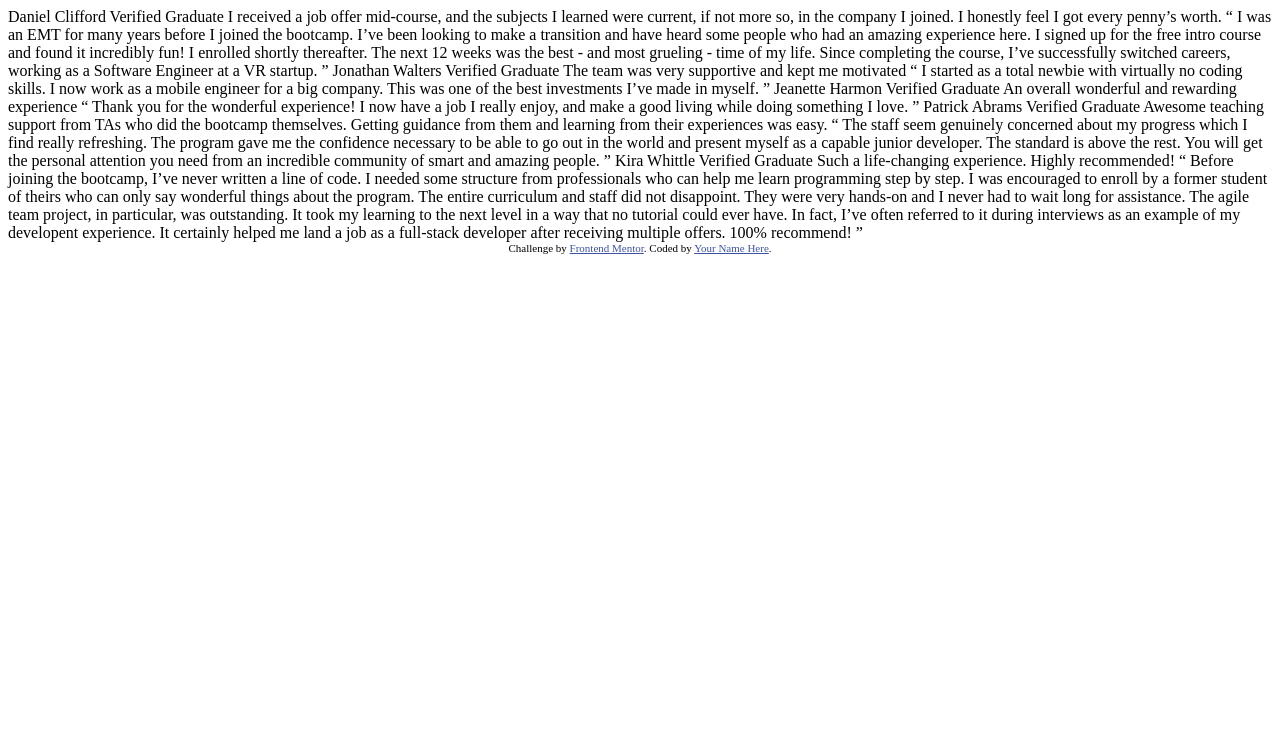
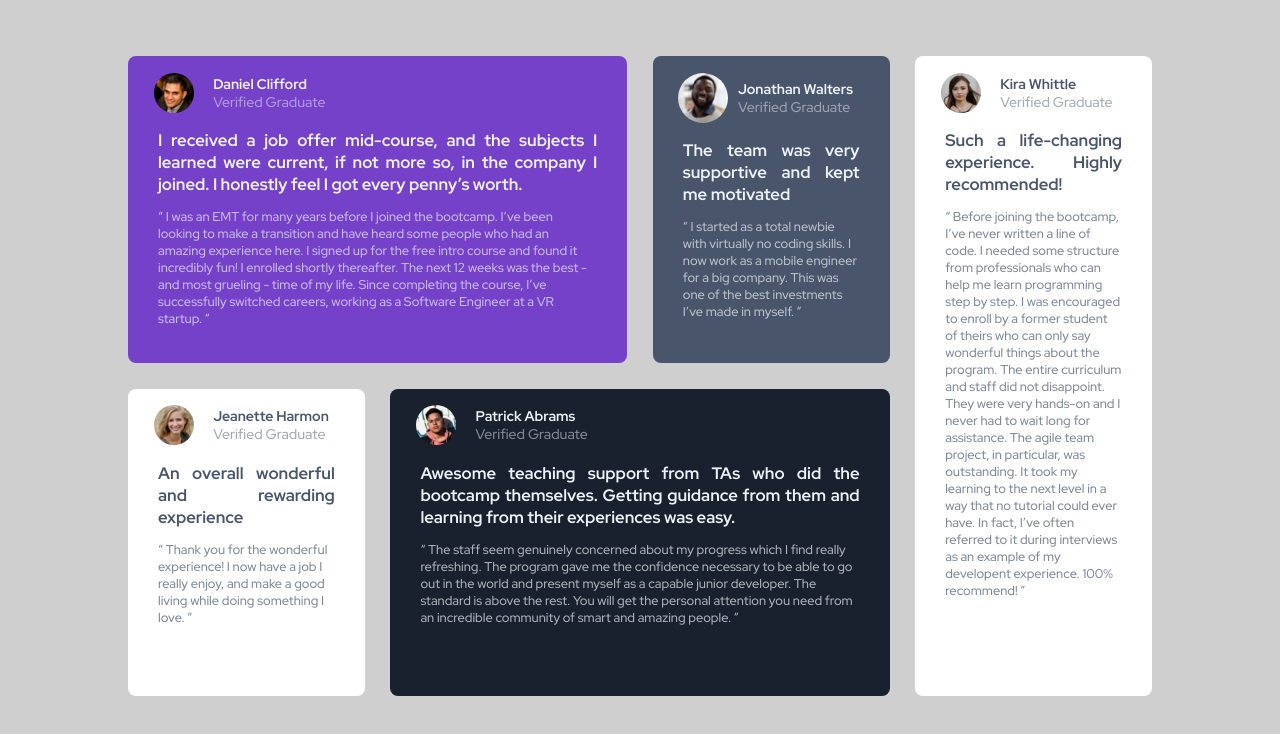
Before and after one commit to netojkk/layout-grid, a plain HTML site: page index.html in a window 1280 px wide. Drawn offline with Linux system fonts and the light colour scheme.

Commit message:
Teste final do projeto

```diff
--- /dev/null
+++ b/estilos/style.css
@@ -0,0 +1,224 @@
+@charset "UTF-8";
+
+@import url('https://fonts.googleapis.com/css2?family=Red+Hat+Display:wght@500;700;900&display=swap');
+
+:root {
+    --cor1: hsl(263, 55%, 52%);
+    --cor2: hsl(217, 19%, 35%);
+    --cor3: hsl(219, 29%, 14%);
+    --cor4: hsl(0, 0%, 81%);
+
+    /* Neutral colors */
+    --cor5: hsl(210, 46%, 95%);
+}
+
+body {
+    margin: 0;
+    padding: 0;
+    box-sizing: border-box;
+    height: 94vh;
+
+
+    font-family: 'Red Hat Display', sans-serif;
+    font-size: .8em;
+
+    background-color: hsl(0, 0%, 81%);
+
+
+    display: grid;
+    justify-content:center ;
+    align-content: center ;
+}
+
+main.conteiner {
+    height: 80vh;
+    width: 80vw;
+
+    display: grid;
+    grid-template-columns: 1fr 1fr 1fr 1fr;
+    grid-template-rows: 1fr 1fr;
+    grid-gap: 2em;
+    grid-template-areas:
+        "roxa roxa cinza branco-g"
+        "branco-p preto preto branco-g";
+}
+
+div.img {
+    border-radius: 50%;
+    background-size: contain;
+    height: 40px;
+    width: 40px;
+
+}
+
+div h1,
+h2 {
+    font-size: 1.1em;
+}
+
+div h2 {
+    opacity: .5;
+    font-weight: 500;
+}
+
+div h3 {
+    font-size: 1.3em;
+    margin-top: 1em;
+    text-align: justify;
+    font-weight: 600;
+}
+
+div h1,
+h2,
+h3,
+p {
+    margin: 0px 30px;
+
+}
+
+p {
+    margin-top: 1em;
+    margin-bottom: 1.3em;
+    font-size: 1em;
+    opacity: .7;
+}
+
+.conteiner-box {
+    display: grid;
+    grid-template-columns: 50px 1fr;
+    grid-row: 1fr;
+    align-items: center;
+    margin-top: 1.3em;
+    padding-left: 2em;
+}
+
+.main-p {
+    width: 180px;
+    margin-left: -1.6em;
+}
+
+div.roxa {
+    grid-area: roxa;
+    background-color: var(--cor1);
+    border-radius: 8px;
+
+    color: var(--cor5);
+
+
+
+}
+
+.main-r {
+    width: 180px;
+    margin-left: -1.6em;
+}
+
+#img-roxa {
+    background-image: url(../images/image-daniel.jpg);
+
+}
+
+div.cinza {
+    grid-area: cinza;
+    background-color: var(--cor2);
+    border-radius: 8px;
+    color: var(--cor5);
+}
+
+.main- {
+    width: 180px;
+    margin-left: -1.6em;
+}
+
+#img-cinza {
+    background-image: url(../images/image-jonathan.jpg);
+    background-size: contain;
+    height: 50px;
+    width: 50px;
+}
+
+div.branco-g {
+    grid-area: branco-g;
+    background-color: white;
+    border-radius: 8px;
+    color: var(--cor2);
+}
+
+#img-branco-g {
+    background-image: url(../images/image-kira.jpg);
+
+}
+
+#main-bg {
+    width: 180px;
+    margin-left: -1.6em;
+}
+
+.branco-g h2 {
+    opacity: .5;
+}
+
+.branco-g p {
+    color: var(--cor2);
+}
+
+div.branco-p {
+    grid-area: branco-p;
+    background-color: white;
+    border-radius: 8px;
+    color: var(--cor2);
+
+}
+
+#img-branco-p {
+    background-image: url(../images/image-jeanette.jpg);
+}
+
+div.preto {
+    grid-area: preto;
+    background-color: var(--cor3);
+    border-radius: 8px;
+    color: var(--cor5);
+}
+
+
+#img-preto {
+    background-image: url(../images/image-patrick.jpg);
+}
+
+@media screen and (max-width: 890px) {
+    body {
+        width: 100%;
+    }
+    main.conteiner {
+        grid-template-columns: 1fr 1fr;
+        grid-template-rows: 1fr 1fr 1fr;
+        grid-template-areas:
+            "roxa cinza"
+            "branco-p preto"
+            "branco-g branco-g";
+
+
+
+    }
+
+    @media screen and (max-width: 700px) {
+
+        body {
+            height: 100vh;
+
+        }
+        main.conteiner {
+
+            grid-template-columns: 1fr;
+
+            grid-template-areas:
+                "roxa "
+                "cinza"
+                "branco-p"
+                "preto"
+                "branco-g";
+
+        }
+    }
+}
--- a/index.html
+++ b/index.html
@@ -1,76 +1,135 @@
 <!DOCTYPE html>
-<html lang="en">
+<html lang="pt-br">
+
 <head>
   <meta charset="UTF-8">
-  <meta name="viewport" content="width=device-width, initial-scale=1.0"> <!-- displays site properly based on user's device -->
+  <meta name="viewport" content="width=device-width, initial-scale=1.0">
+  <!-- displays site properly based on user's device -->
 
   <link rel="icon" type="image/png" sizes="32x32" href="./images/favicon-32x32.png">
 
   <title>Frontend Mentor | [Challenge Name Here]</title>
 
-  <!-- Feel free to remove these styles or customise in your own stylesheet 👍 -->
+  <link rel="stylesheet" href="estilos/style.css">
   <style>
-    .attribution { font-size: 11px; text-align: center; }
-    .attribution a { color: hsl(228, 45%, 44%); }
+    .attribution {
+      font-size: 11px;
+      text-align: center;
+    }
+
+    .attribution a {
+      color: hsl(228, 45%, 44%);
+    }
   </style>
 </head>
+
 <body>
-  Daniel Clifford
-  Verified Graduate
+  <main class="conteiner">
+    <div class="roxa">
 
+      <div class="conteiner-box">
+        <div class="img" id="img-roxa"></div>
+
+        <div class="main-r">
+          <h1>Daniel Clifford</h1>
+          <h2>Verified Graduate</h2>
+        </div>
+      </div>
+
+      <h3>
         I received a job offer mid-course, and the subjects I learned were current, if not more so,
         in the company I joined. I honestly feel I got every penny’s worth.
-
+      </h3>
+      <p>
         “ I was an EMT for many years before I joined the bootcamp. I’ve been looking to make a
         transition and have heard some people who had an amazing experience here. I signed up
         for the free intro course and found it incredibly fun! I enrolled shortly thereafter.
-  The next 12 weeks was the best - and most grueling - time of my life. Since completing
+        The next 12 weeks was the best - and most grueling -
+        time of my life. Since completing
         the course, I’ve successfully switched careers, working as a Software Engineer at a VR startup. ”
+      </p>
+    </div>
 
-  Jonathan Walters
-  Verified Graduate
+    <div class="cinza">
 
-  The team was very supportive and kept me motivated
-
+      <div class="conteiner-box">
+        <div class="img" id="img-cinza"></div>
+        <div class="main-p">
+          <h1>Jonathan Walters</h1>
+          <h2>Verified Graduate</h2>
+        </div>
+      </div>
+      <h3>The team was very supportive and kept me motivated</h3>
+      <p>
         “ I started as a total newbie with virtually no coding skills. I now work as a mobile engineer
         for a big company. This was one of the best investments I’ve made in myself. ”
+      </p>
+    </div>
 
-  Jeanette Harmon
-  Verified Graduate
-
-  An overall wonderful and rewarding experience
-
+    <div class="branco-p">
+      <div class="conteiner-box">
+        <div class="img" id="img-branco-p"></div>
+        <div class="main-p">
+          <h1>Jeanette Harmon</h1>
+          <h2>Verified Graduate</h2>
+        </div>
+      </div>
+      <h3>An overall wonderful and rewarding experience</h3>
+      <p>
         “ Thank you for the wonderful experience! I now have a job I really enjoy, and make a good living
         while doing something I love. ”
+      </p>
+    </div>
 
-  Patrick Abrams
-  Verified Graduate
-
+    <div class="preto">
+      <div class="conteiner-box">
+        <div class="img" id="img-preto"></div>
+        <div class="main-p">
+          <h1>Patrick Abrams</h1>
+          <h2>Verified Graduate</h2>
+        </div>
+      </div>
+      <h3>
         Awesome teaching support from TAs who did the bootcamp themselves. Getting guidance from them and
         learning from their experiences was easy.
-
+      </h3>
+      <p>
         “ The staff seem genuinely concerned about my progress which I find really refreshing. The program
         gave me the confidence necessary to be able to go out in the world and present myself as a capable
         junior developer. The standard is above the rest. You will get the personal attention you need from
         an incredible community of smart and amazing people. ”
+      </p>
+    </div>
 
-  Kira Whittle
-  Verified Graduate
+    <div class="branco-g">
 
-  Such a life-changing experience. Highly recommended!
+      <div class="conteiner-box">
+        <div class="img" id="img-branco-g"></div>
+        <div id="main-bg">
+          <h1>Kira Whittle</h1>
+          <h2>Verified Graduate</h2>
+        </div>
+      </div>
 
+      <div id="text-bg">
+        <h3>Such a life-changing experience. Highly recommended!</h3>
+      </div>
+      <div>
+        <p>
           “ Before joining the bootcamp, I’ve never written a line of code. I needed some structure from
           professionals who can help me learn programming step by step. I was encouraged to enroll by a former
           student of theirs who can only say wonderful things about the program. The entire curriculum and staff
           did not disappoint. They were very hands-on and I never had to wait long for assistance. The agile team
           project, in particular, was outstanding. It took my learning to the next level in a way that no tutorial
           could ever have. In fact, I’ve often referred to it during interviews as an example of my developent
-  experience. It certainly helped me land a job as a full-stack developer after receiving multiple offers.
+          experience.
           100% recommend! ”
+        </p>
+      </div>
+    </div>
+    </div>
+  </main>
 
-  <div class="attribution">
-    Challenge by <a href="https://www.frontendmentor.io?ref=challenge" target="_blank">Frontend Mentor</a>.
-    Coded by <a href="#">Your Name Here</a>.
-  </div>
 </body>
+
 </html>
```
Lines whose indentation alone changed are shown as unchanged.
